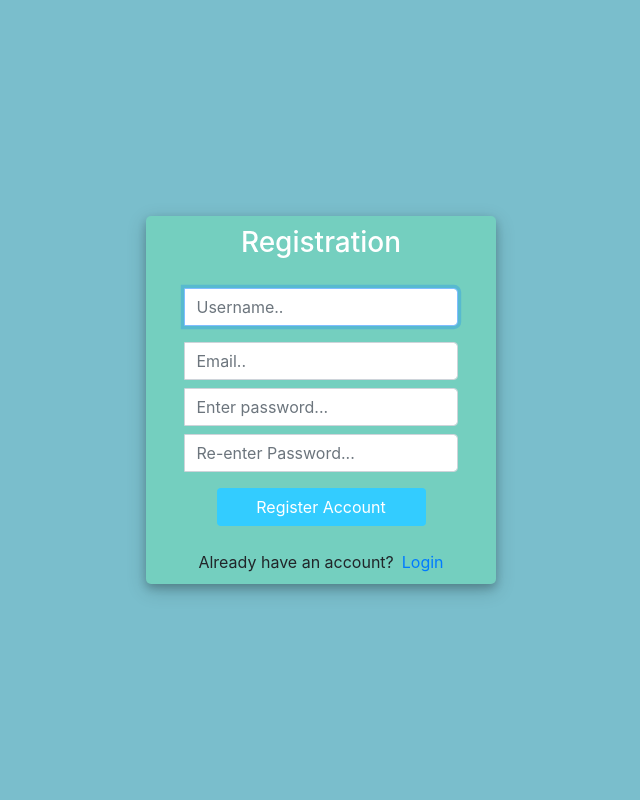
After one commit to CaptainAlekor/FishingStore, a Django app: page /register/ in a window 1280 px wide. The commit adds this page. Shown: the whole page, without its empty margins (319-959 px from the left). Run offline with Django 3.2, Linux system fonts and the light colour scheme; some libraries are stand-ins or nearby versions.

Commit message:
Added register and login functionality

```diff
--- a/FishingStorePostgress/mysite/settings.py
+++ b/FishingStorePostgress/mysite/settings.py
@@ -27,6 +27,7 @@ SECRET_KEY = 'django-insecure-%=1!(vt^i^ap$u%rdpxtmjf4dx86*q#!6d7o6zuzb!-+-ks9j3
 DEBUG = True
 
 ALLOWED_HOSTS = []
+
 
 
 # Application definition
--- /dev/null
+++ b/FishingStorePostgress/store/forms.py
@@ -0,0 +1,16 @@
+from dataclasses import fields
+from django.forms import ModelForm
+from django.contrib.auth.forms import UserCreationForm
+from django.contrib.auth.models import User
+from .models import Order
+from django import forms
+
+class OrderForm(ModelForm):
+    class Meta:
+        model = Order
+        fields = '__all__'
+
+class CreateUserForm(UserCreationForm):
+    class Meta:
+        model = User
+        fields = ['username', 'email', 'password1', 'password2']
--- /dev/null
+++ b/FishingStorePostgress/store/templates/accounts/register.html
@@ -0,0 +1,125 @@
+<!DOCTYPE html>
+<html>
+
+<head>
+	<title>Login</title>
+	<link rel="stylesheet" href="https://stackpath.bootstrapcdn.com/bootstrap/4.1.3/css/bootstrap.min.css" integrity="sha384-MCw98/SFnGE8fJT3GXwEOngsV7Zt27NXFoaoApmYm81iuXoPkFOJwJ8ERdknLPMO" crossorigin="anonymous">
+	<script src="https://ajax.googleapis.com/ajax/libs/jquery/3.3.1/jquery.min.js"></script>
+	<link rel="stylesheet" href="https://use.fontawesome.com/releases/v5.6.1/css/all.css" integrity="sha384-gfdkjb5BdAXd+lj+gudLWI+BXq4IuLW5IT+brZEZsLFm++aCMlF1V92rMkPaX4PP" crossorigin="anonymous">
+
+	<style>
+		body,
+		html {
+			margin: 0;
+			padding: 0;
+			height: 100%;
+			background: #7abecc !important;
+		}
+		.user_card {
+			width: 350px;
+			margin-top: auto;
+			margin-bottom: auto;
+			background: #74cfbf;
+			position: relative;
+			display: flex;
+			justify-content: center;
+			flex-direction: column;
+			padding: 10px;
+			box-shadow: 0 4px 8px 0 rgba(0, 0, 0, 0.2), 0 6px 20px 0 rgba(0, 0, 0, 0.19);
+			-webkit-box-shadow: 0 4px 8px 0 rgba(0, 0, 0, 0.2), 0 6px 20px 0 rgba(0, 0, 0, 0.19);
+			-moz-box-shadow: 0 4px 8px 0 rgba(0, 0, 0, 0.2), 0 6px 20px 0 rgba(0, 0, 0, 0.19);
+			border-radius: 5px;
+
+		}
+
+		.form_container {
+			margin-top: 20px;
+		}
+
+		#form-title{
+			color: #fff;
+		}
+		.login_btn {
+			width: 100%;
+			background: #33ccff !important;
+			color: white !important;
+		}
+		.login_btn:focus {
+			box-shadow: none !important;
+			outline: 0px !important;
+		}
+		.login_container {
+			padding: 0 2rem;
+		}
+		.input-group-text {
+			background: #f7ba5b !important;
+			color: white !important;
+			border: 0 !important;
+			border-radius: 0.25rem 0 0 0.25rem !important;
+		}
+		.input_user,
+		.input_pass:focus {
+			box-shadow: none !important;
+			outline: 0px !important;
+		}
+
+	</style>
+
+</head>
+<body>
+	<div class="container h-100">
+		<div class="d-flex justify-content-center h-100">
+			<div class="user_card">
+				<div class="d-flex justify-content-center">
+					<h3 id="form-title">Registration</h3>
+				</div>
+				<div class="d-flex justify-content-center form_container">
+
+					<form method="POST" action="">
+                        {% csrf_token %}
+						<div class="input-group mb-3">
+							<div class="input-group-append"></div>
+							{{form.username}}
+						</div>
+						<div class="input-group mb-2">
+							<div class="input-group-append"></div>
+							{{form.email}}
+						</div>
+						<div class="input-group mb-2">
+							<div class="input-group-append"></div>
+							{{form.password1}}
+						</div>
+						<div class="input-group mb-2">
+							<div class="input-group-append"></div>
+							{{form.password2}}
+						</div>
+
+				   		<div class="d-flex justify-content-center mt-3 login_container">
+				 			<input class="btn login_btn" type="submit" value="Register Account">
+				   		</div>
+					</form>
+				</div>
+
+				<div class="mt-4">
+					<div class="d-flex justify-content-center links">
+						Already have an account? <a href="{% url 'login' %}" class="ml-2">Login</a>
+					</div>
+				</div>
+			</div>
+		</div>
+	</div>
+	<script>
+
+		var form_fields = document.getElementsByTagName('input')
+		form_fields[1].placeholder='Username..';
+		form_fields[2].placeholder='Email..';
+		form_fields[3].placeholder='Enter password...';
+		form_fields[4].placeholder='Re-enter Password...';
+
+
+		for (var field in form_fields){
+			form_fields[field].className += ' form-control'
+		}
+	</script>
+</body>
+</html>
--- a/FishingStorePostgress/store/templates/store/main.html
+++ b/FishingStorePostgress/store/templates/store/main.html
@@ -50,7 +50,7 @@
             </ul>
 
             <div class="form-inline my-2 my-lg-0">
-                <a href="#"class="btn btn-warning">Login</a>
+                <a href="{% url 'login' %}"class="btn btn-warning">Login</a>
 
                 <a href="{% url 'cart' %}">
                    <img  id="cart-icon" src="{% static 'images/cart.png' %}">
--- a/FishingStorePostgress/store/urls.py
+++ b/FishingStorePostgress/store/urls.py
@@ -7,4 +7,7 @@ urlpatterns = [
     path('checkout/', views.checkout, name='checkout'),
     path('update_item/', views.updateItem, name='update_item'),
     path('process_order/', views.processOrder, name='process_order'),
+    path('register/', views.registerPage, name='register'),
+    path('login/', views.loginPage, name='login'),
+    path('logout/', views.loginPage, name='logout'),
 ]
--- a/FishingStorePostgress/store/views.py
+++ b/FishingStorePostgress/store/views.py
@@ -1,14 +1,44 @@
 from datetime import datetime
-from django.shortcuts import render
+from django.shortcuts import render, redirect
 from django.http import JsonResponse
 import json
+from django.contrib.auth.forms import UserCreationForm
+from django.contrib.auth import authenticate, login, logout
+from .forms import OrderForm, CreateUserForm
 
 from .models import *
 
+def registerPage(request):
+    form = CreateUserForm()
+
+    if request.method == 'POST':
+        form = CreateUserForm(request.POST)
+        if form.is_valid():
+            form.save()
+            return redirect('login')
+    context = {'form':form}
+    return render(request, 'accounts/register.html', context)
+
+def loginPage(request):
+    if request.method == 'POST':
+        username = request.POST.get('username')
+        password = request.POST.get('password')
+
+        user = authenticate(request, username=username, password=password)
+
+        if user is not None:
+            login(request, user)
+            return redirect('store')
+
+    context = {}
+    return render(request, 'accounts/login.html', context)
 
 def store(request):
     if request.user.is_authenticated:
-        customer = request.user.customer
+        try:
+            customer = request.user.customer
+        except:
+            customer = Customer.objects.get_or_create(user=request.user, name=request.user.username, email=request.user.email)
         order, created = Order.objects.get_or_create(customer=customer, complete=False)
         items = order.orderitem_set.all()
         cartItems = order.get_cart_items
```
Also changed, not shown: FishingStorePostgress/store/templates/accounts/login.html (added, +121 -0 lines), FishingStorePostgress/static/images/placeholder.png (deleted).
